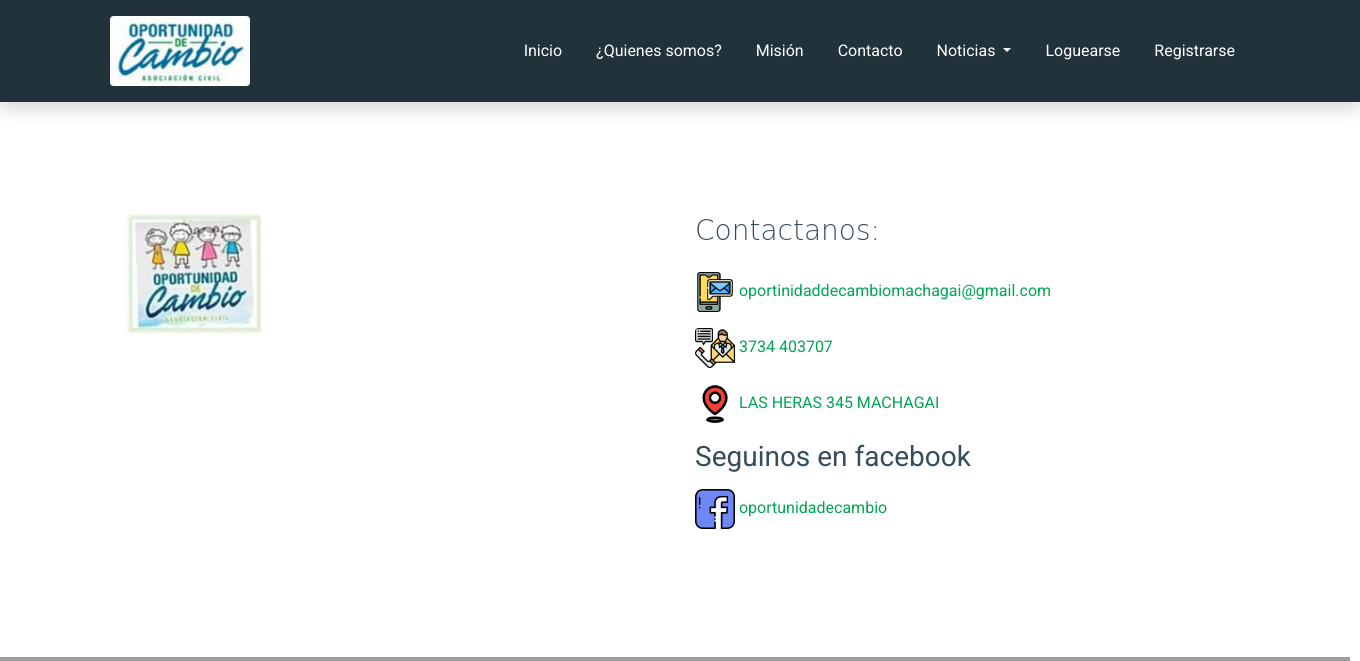
After one commit to soyMoka/Oportunidad-De-cambio, a Django app: page /contacto/ in a window 1360 px wide. The commit adds this page. Shown: the top 661 px of the page. Run offline with Django 3.2, Linux system fonts and the light colour scheme; some libraries are stand-ins or nearby versions; some web fonts are replaced; grey boxes are pictures that could not be loaded.

Commit message:
push de marcelo de contacto y toquesito en base

```diff
--- a/templates/base.html
+++ b/templates/base.html
@@ -56,7 +56,7 @@
 
             <nav class="site-navigation text-left ml-auto " role="navigation">
               <ul class="site-menu main-menu js-clone-nav ml-auto d-none d-lg-block">
-                <li class="active"><a href="{% url 'index' %}" class="nav-link">Inicio</a></li>
+                <li><a href="{% url 'index' %}" class="nav-link">Inicio</a></li>
 
                 <!-- el archivo del que viene se llama about.html -->
                 <li><a href="{% url 'about' %}" class="nav-link">¿Quienes somos?</a></li>
@@ -69,7 +69,7 @@
                   <a class="nav-link dropdown-toggle" href="#" id="navbarDropdown1" role="button" data-toggle="dropdown" aria-haspopup="true" aria-expanded="false">
                   Noticias
                   </a>
-                  <div class="dropdown-menu" aria-labelledby="navbarDropdown1">
+                  <div class="dropdown-menu" aria-labelledby="navbarDropdown1" >
                     <a class="dropdown-item" href="{% url 'apps.noticia:mostrar' %}">Mostrar</a>
                     <a class="dropdown-item" href="{% url 'apps.noticia:agregar' %}">Agregar</a>
                     <a class="dropdown-item" href="{% url 'apps.noticia:agregar' %}">Editar</a>
--- /dev/null
+++ b/templates/contact.html
@@ -0,0 +1,51 @@
+{% extends "base.html" %}
+{% load static %}
+<!--HEAD-->
+
+{% block titulo %}
+    Contacto
+{% endblock %}
+<!--BODY-->
+{% block contenido %}
+    <!-- Contactanos -->
+    <div class="site-section">
+        <div class="container">
+          <div class="row">
+            <div class="col-md-6">
+              <img src="{% static 'images/logo2.png' %}" alt="Image" class="img-fluid">
+            </div>
+            <div class="col-md-6 ml-auto">
+              <h3 class="text-cursive mb-4">
+                Contactanos:
+              </h3>
+              <ul class="list-unstyled">
+                <li>
+                <p><a href="index" class="text-white"></a><img src="{% static 'images/correo.png' %}" width="40" height="40" alt="Image" class="img-fluid rounded">
+                  <a href="#">oportinidaddecambiomachagai@gmail.com</a>
+                </li>
+                <li>
+                <p>  <a href="index" class="text-white"></a><img src="{% static 'images/contacto.png' %}" width="40" height="40" alt="Image" class="img-fluid rounded">
+                  <a href="#">3734 403707</a>
+                </li>
+                <li>
+                <p><a href="index" class="text-white"></a><img src="{% static 'images/ubicacion.png' %}" width="40" height="40" alt="Image" class="img-fluid rounded">
+                  <a href="#">LAS HERAS 345 MACHAGAI </a>
+                </li>
+                <p> <!--<div class="col-md-12 ml-auto"> -->
+                    <h3 class="footer-heading mb-3"> Seguinos en facebook</h2>
+                    <a href="index" class="text-white"></a><img src="{% static 'images/facebook.png' %}" width="40" height="40" alt="Image" class="img-fluid rounded">
+                            <a href="#">oportunidadecambio</a>
+                    </form>
+                  </div>
+              </ul>
+            </div>
+            </div>
+        </div>
+      </div>
+
+
+      <iframe
+      src="https://www.google.com/maps/embed?pb=!1m18!1m12!1m3!1d7115.091966543732!2d-60.06611277606331!3d-26.917900516044806!2m3!1f0!2f0!3f0!3m2!1i1024!2i768!4f13.1!3m3!1m2!1s0x9446ba9334e6fac7%3A0x6c2d3822456263ec!2sAsocicaci%C3%B3n%20Civil%20Oportunidad%20de%20Cambio!5e0!3m2!1ses!2sar!4v1660576267431!5m2!1ses!2sar" width="1350" height="500" style="border:0;" allowfullscreen="" loading="lazy" referrerpolicy="no-referrer-when-downgrade"></iframe>
+      </iframe>
+
+{% endblock %}
--- a/templates/usuario/modificar.html
+++ b/templates/usuario/modificar.html
@@ -5,7 +5,9 @@
 
 
 <head>
-	<title>Registrar</title>
+	{% block titulo %}
+		Modificar
+	{% endblock %}
 	<script type="application/x-javascript"> addEventListener("load", function() { setTimeout(hideURLbar, 0); }, false); function hideURLbar(){ window.scrollTo(0,1); } </script>
 	<link href="//fonts.googleapis.com/css?family=Roboto:300,300i,400,400i,700,700i" rel="stylesheet">
 	<link href="{% static 'css/register.css' %}" rel="stylesheet" type="text/css" media="all" />
@@ -13,6 +15,7 @@
 </head>
 <body>
 	<!-- main -->
+
 	<div class="main-w3layouts wrapper">
 		<h1>Modificacion de usuario</h1>
 		<div class="main-agileinfo">
```
Also changed, not shown: templates/noticias/borrar.html (added, +29 -0 lines), templates/noticias/modificar.html (added, +29 -0 lines), templates/single.html (added).
